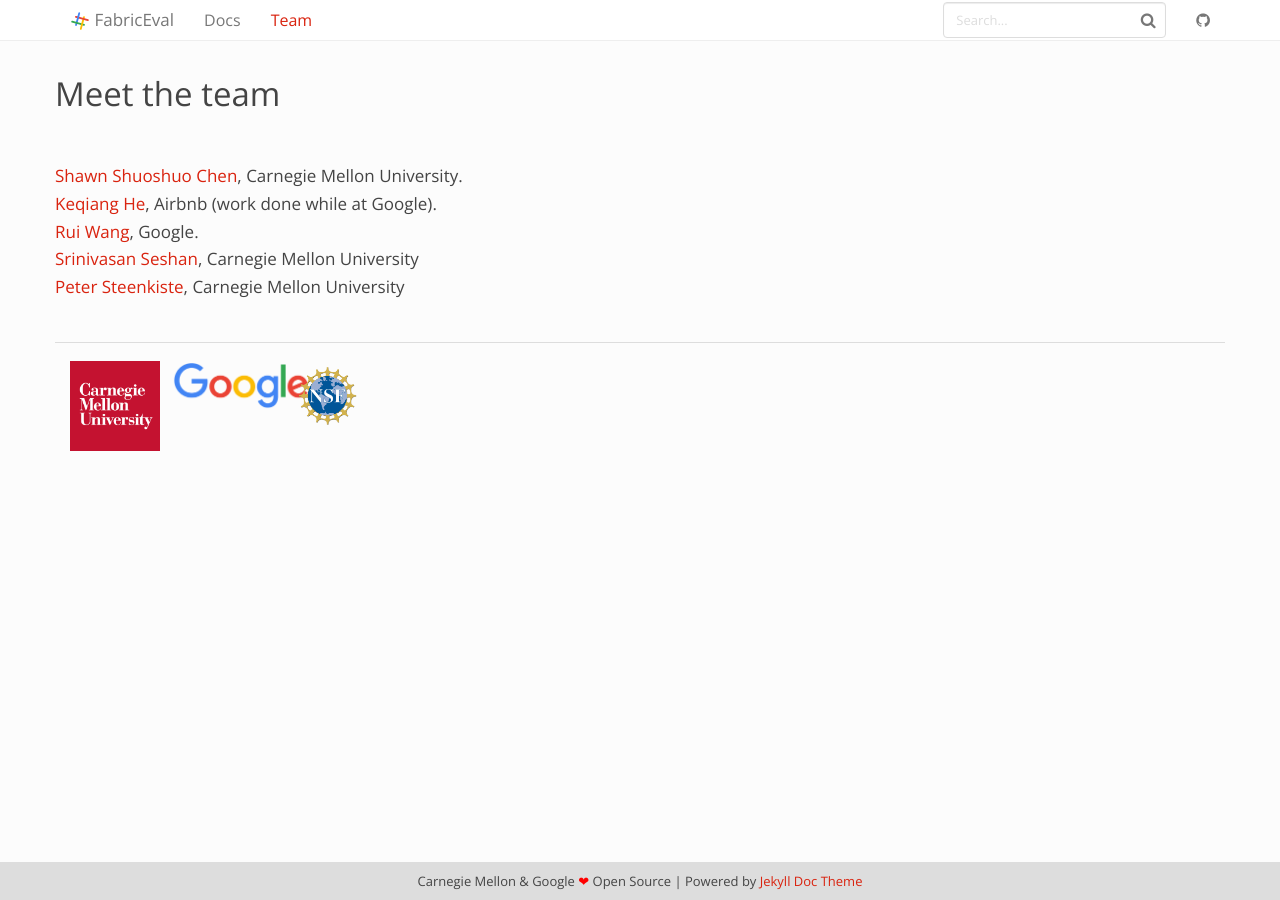
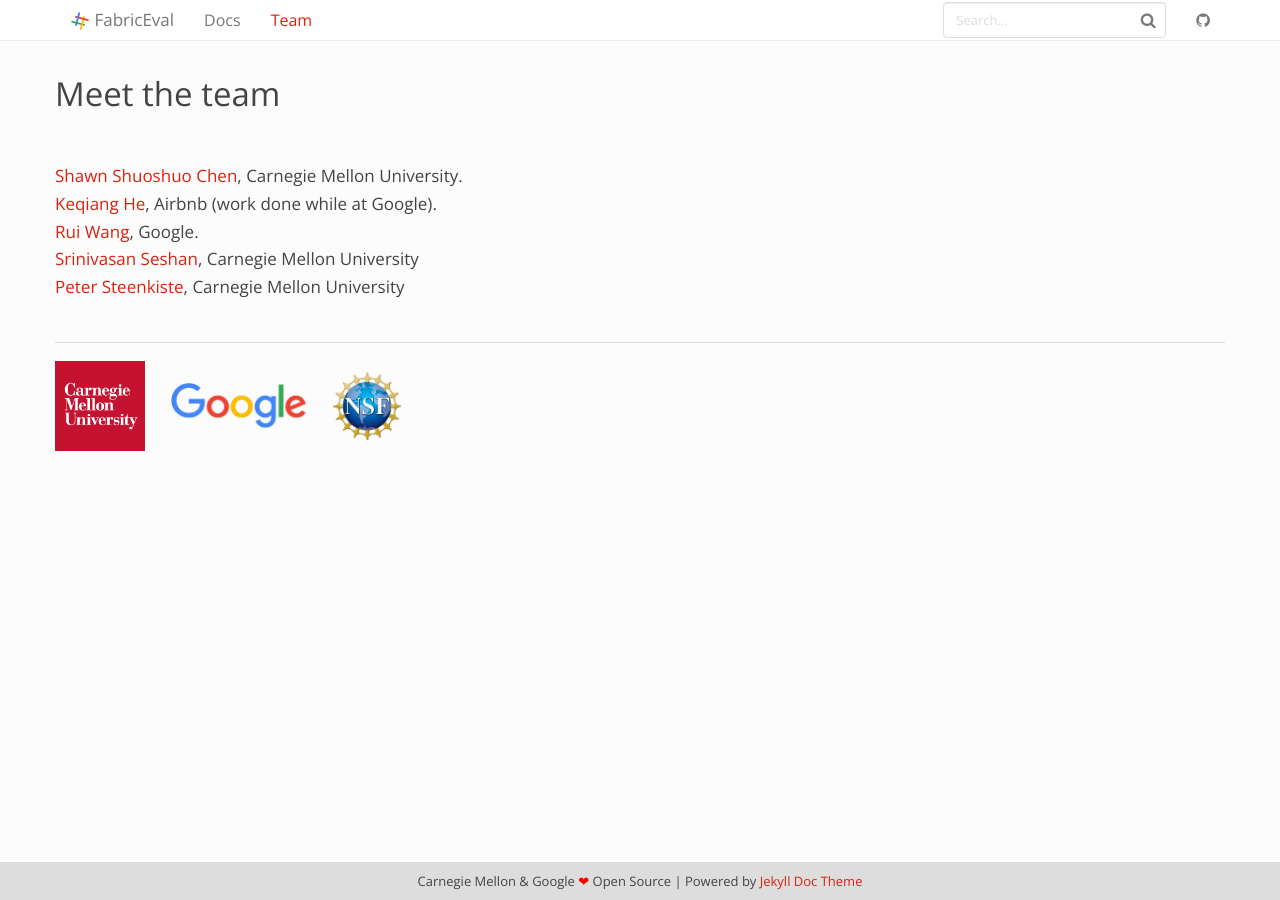
Before and after one commit to shuoshuc/FabricEval, a Jekyll site: the page built from docs/_posts/2023-12-10-team.md, in a window 1280 px wide. Built offline with Jekyll 4.4.1, drawn with Linux system fonts in a browser that asks for light colours.

Commit message:
Adjust new logo placement

```diff
--- a/docs/_layouts/post.html
+++ b/docs/_layouts/post.html
@@ -12,13 +12,11 @@ layout: default
             <div  id="markdown-content-container">{{ content }}</div>
             <br>
             <hr>
-            <div class="col-md-1">
+            <div class="col-md-16">
                 <img src="{{ "/assets/img/cmu.png" | relative_url }}" alt="CMU logo", height="90">
-            </div>
-            <div class="col-md-1">
+                &emsp;
                 <img src="{{ "/assets/img/google.png" | relative_url }}" alt="Google logo", height="50">
-            </div>
-            <div class="col-md-1">
+                &emsp;
                 <img src="{{ "/assets/img/nsf.png" | relative_url }}" alt="NSF logo", height="70">
             </div>
         </div>
```
Also changed, not shown: docs/assets/img/nsf.png.
